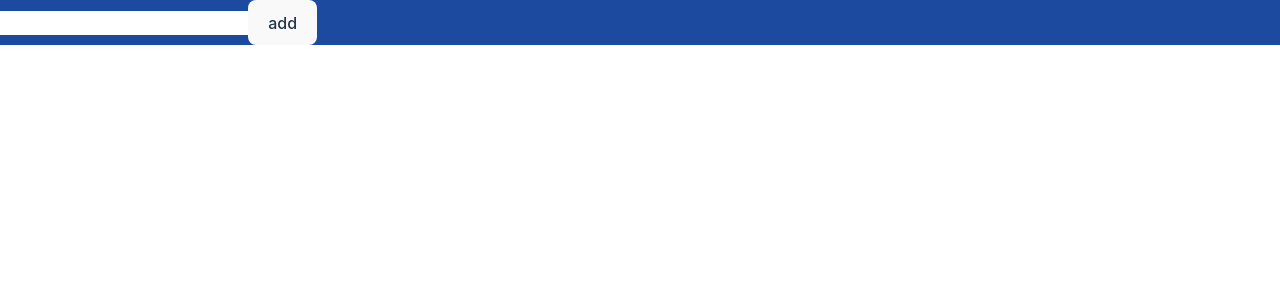
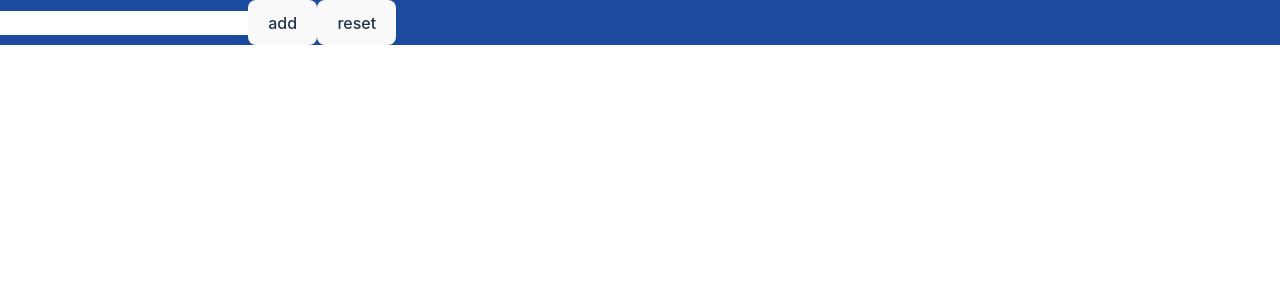
Before and after one commit to andrewizzo/react1, a React (Create React App) app: page / in a window 1280 px wide. Shown: the top 300 px of the page. Built offline with nearby package versions, Linux system fonts and the light colour scheme.

Commit message:
svolto esercizio 25 react resetbutton

```diff
--- a/src/TodoList.jsx
+++ b/src/TodoList.jsx
@@ -13,6 +13,10 @@ const TodoList = () => {
         }
     }
 
+    const handleReset = () => {
+        setItems([])
+    }
+
     return (
         <>
             <div>
@@ -23,6 +27,7 @@ const TodoList = () => {
                 </ul>
                 <input type="text" value={inputValue} onChange={(e) => setInputValue(e.target.value)} />
                 <button onClick={handleAddItem}>add</button>
+                <button onClick={handleReset}>reset</button>
             </div>
         </>
     )
```
